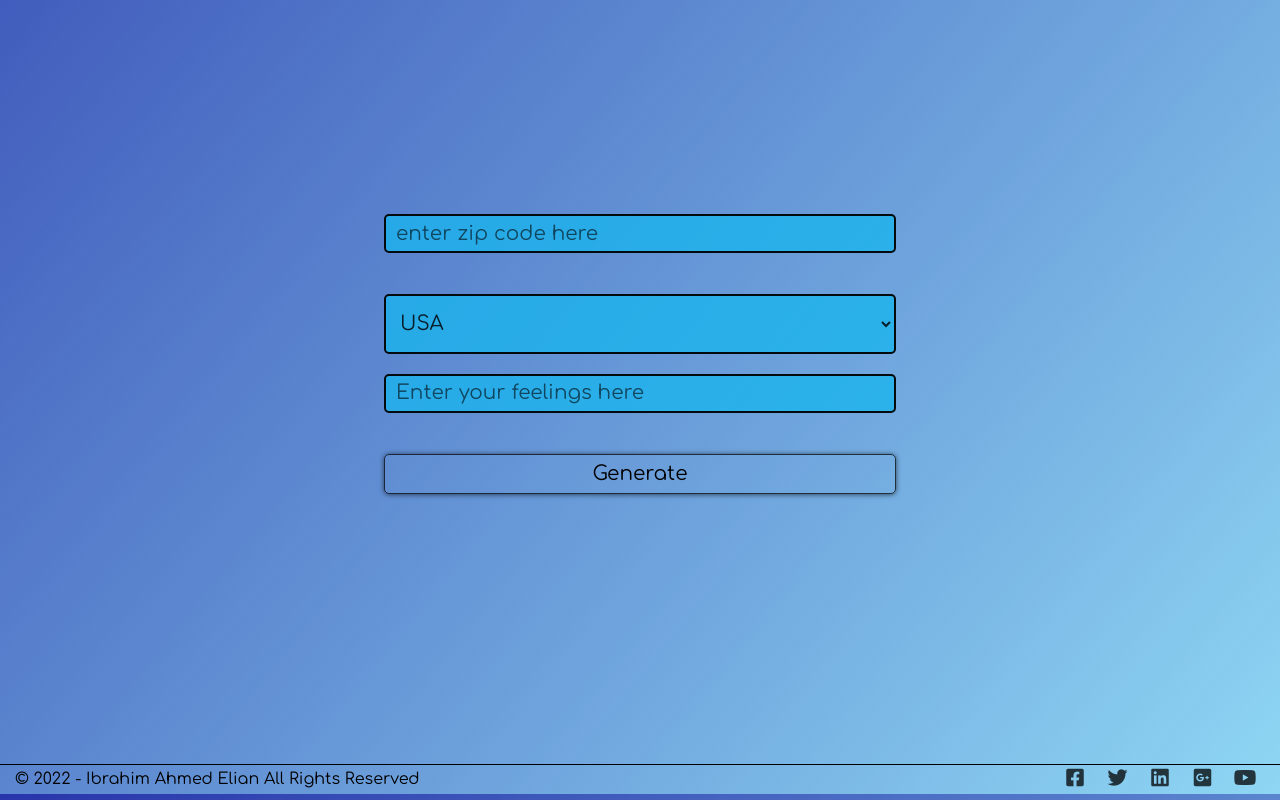
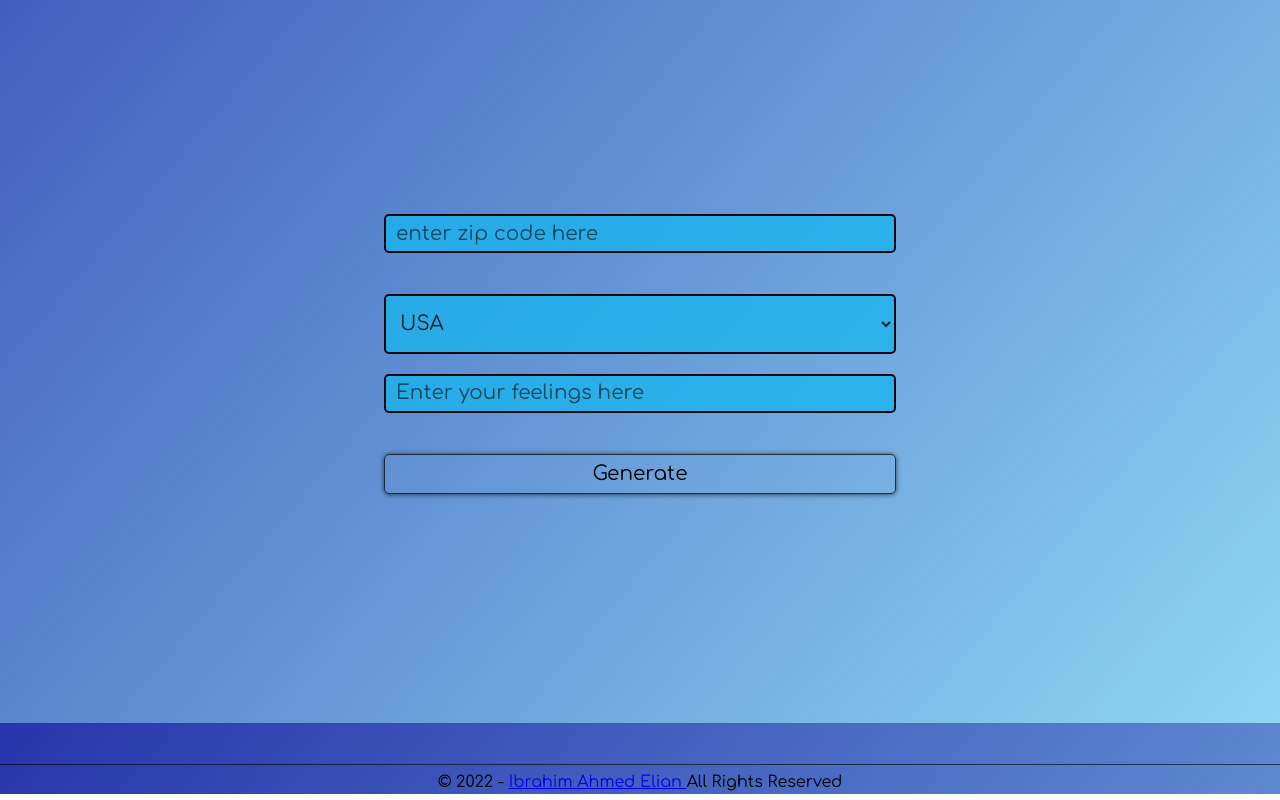
Before and after one commit to ibrahim11elian/weather-app-py-zip-code, a website: page website/index.html in a window 1280 px wide. Shown: the part 787-1587 px from the top of the page. Drawn offline with Linux system fonts and the light colour scheme; a web font is replaced by a local one.

Commit message:
fixed some issues

```diff
--- a/server.js
+++ b/server.js
@@ -28,14 +28,12 @@
 
 //GET route that returns the projectData object
 app.get('/all', getData);
-
 function getData(req, res) {
     res.send(projectData);
 }
 
 //POST route that adds incoming data to projectData
 app.post('/add', addData);
-
 function addData(req, res) {
     projectData = {
         name: req.body.name,
--- a/website/css/style.css
+++ b/website/css/style.css
@@ -2,11 +2,6 @@
   -webkit-box-sizing: border-box;
   -moz-box-sizing: border-box;
   box-sizing: border-box;
-}
-
-/*variables*/
-:root {
-  --transition: 0.3s;
 }
 
 html {
@@ -21,6 +16,7 @@ body {
   );
   font-family: sans-serif;
   text-align: center;
+  height: 1510px;
 }
 .container {
   margin-right: auto;
@@ -259,41 +255,13 @@ button:hover {
 /*start footer*/
 .footer {
   height: 30px;
-  border-top: 1px solid black;
+  border-top: 1px solid rgba(0, 0, 0, 0.603);
   background-color: inherit;
+  font-family: "Comfortaa", sans-serif;
+  align-items: center;
 }
-.footer .copy-right {
-  display: flex;
-  flex-direction: row;
-  align-items: center;
-  height: inherit;
-  justify-content: space-between;
-  font-family: "Comfortaa", sans-serif;
-}
-
-.footer .copy-right ul {
-  list-style: none;
-  display: flex;
-  flex-direction: row;
-  justify-content: space-between;
-  flex-wrap: wrap;
-  padding: 0;
-  width: 210px;
-}
-.footer .copy-right ul li {
-  width: calc(20% - 2px);
-  height: 40px;
-  padding-top: 8px;
-  transition: var(--transition);
-}
-.footer .copy-right ul li a i {
-  font-size: 20px;
-  color: rgba(0, 0, 0, 0.753);
-  transition: var(--transition);
-}
-
-.footer .copy-right ul li:hover a i {
-  color: #1a7cedc9;
+.footer p {
+  margin: 8px;
 }
 
 /* Reset style for HTML element on active to have no border*/
--- a/website/index.html
+++ b/website/index.html
@@ -61,20 +61,8 @@
 <script src="js/app.js" type="text/javascript"></script>
 
   <div class="footer">
-    <div class="copy-right container">
-      <p>&copy; 2022 - Ibrahim Ahmed Elian All Rights Reserved</p>
-      <ul>
-        <li><a href="https://www.facebook.com/ibrahim11ahmed/" target="_blank"><i class="fab fa-facebook-square"></i></a>
-        </li>
-        <li><a href="https://twitter.com/ibrahim11elian" target="_blank"><i class="fab fa-twitter"></i></a></li>
-        <li><a href="https://www.linkedin.com/in/ibrahim-ahmed-a8bba9196/" target="_blank"><i
-              class="fab fa-linkedin"></i></a></li>
-        <li><a href="#"><i class="fab fa-google-plus-square" target="_blank"></i></a></li>
-        <li><a href="https://www.youtube.com/channel/UCoW2lOhXxFo75SYp72_2trg" target="_blank"><i
-              class="fab fa-youtube"></i></a></li>
-      </ul>
-    </div>
-    <!--/copy-right container -->
+      <p>&copy; 2022 - <a href="https://www.facebook.com/ibrahim11ahmed/" target="_blank">Ibrahim Ahmed Elian </a> All Rights Reserved</p>
+    <!--/end footer -->
   </div>
 </body>
 </html>
--- a/website/js/app.js
+++ b/website/js/app.js
@@ -14,10 +14,6 @@ const getWeatherData = async (baseUrl, zipCode, country, apikey) => {
     const res = await fetch(baseUrl + zipCode + `,${country}` + apikey);
     try {
         const weatherData = res.json();
-        // if (weatherData.cod === '404') {
-        //     // document.getElementById('wrong_zip').style.cssText = 'display : block;';
-        //     return;
-        // }
         return weatherData;
 
     } catch (error) {
@@ -46,7 +42,6 @@ const postData = async (url = '', data = {}) => {
 // Event listener to add function to existing HTML DOM element
 const generateButtom = document.getElementById('generate');
 generateButtom.addEventListener('click', generate);
-
 /* Function called by event listener */
 function generate() {
     const zipCode = document.getElementById('zip').value;
@@ -58,19 +53,28 @@ function generate() {
     // console.log(zipCode);
     const feeling = document.getElementById('feelings').value;
     // console.log(feeling);
+
     getWeatherData(baseUrl, zipCode, country, key)
         .then(function (weatherData) {
-            postData('/add', { name: weatherData.name, temp: weatherData.main.temp, date: newDate, feelings: feeling });
-            updateUI();
+            if (weatherData.cod === 200) {
+                postData('/add', { name: weatherData.name, temp: weatherData.main.temp, date: newDate, feelings: feeling });
+                updateUI();
+            }
+            else {
+                document.getElementById('no__zip').style.cssText = 'display: none;';
+                document.getElementById('wrong__zip').style.cssText = 'display : block;';
+            }
         });
 }
 
 // update UI dynamically
 const updateUI = async () => {
     document.querySelector('.entry').style.cssText = 'display: block;';
-    const req = await fetch('/all');
+    document.getElementById('no__zip').style.cssText = 'display: none;';
+    document.getElementById('wrong__zip').style.cssText = 'display : none;';
+    const res = await fetch('/all');
     try {
-        const data = await req.json();
+        const data = await res.json();
         document.getElementById('date').innerHTML = `<i class="fas fa-calendar-day"></i> : ${data.date}`;
         document.getElementById('city__name').innerHTML = `${data.name}`;
         document.getElementById('temp').innerHTML = `<i class="fas fa-thermometer-half"></i> ${Math.round(Number(data.temp))} &deg;C`;
```
